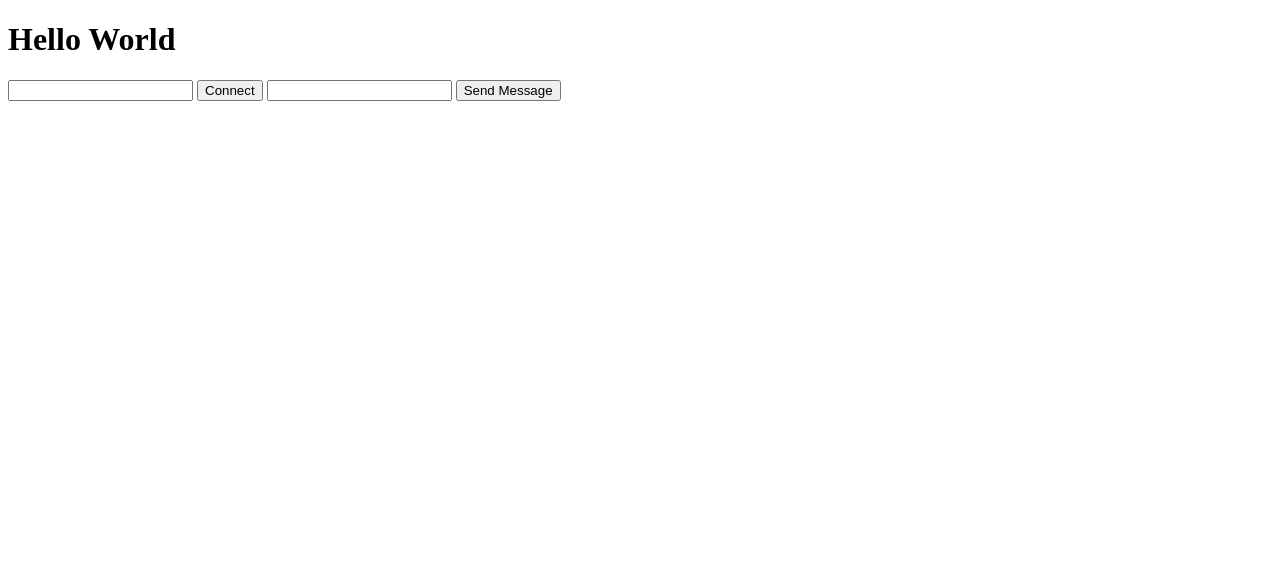
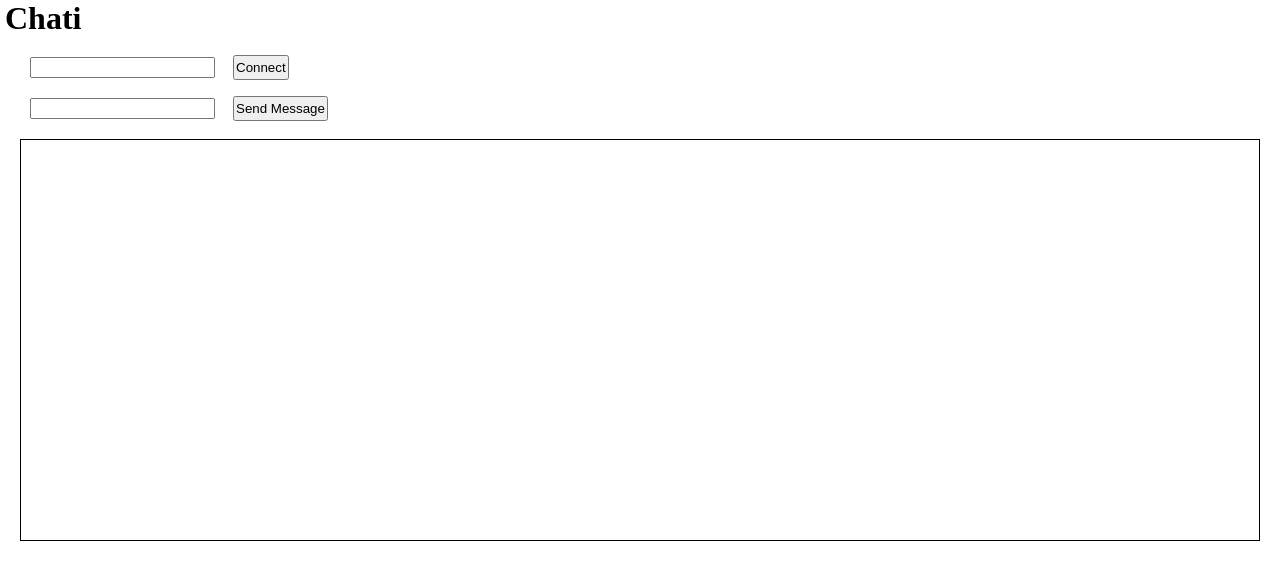
Before and after one commit to ethancs13/chaty-app, a website: page index.html in a window 1280 px wide. Drawn offline with Linux system fonts and the light colour scheme; a web font is replaced by a local one.

Commit message:
basic styling

```diff
--- a/index.html
+++ b/index.html
@@ -3,21 +3,110 @@
 <head>
     <meta charset="UTF-8">
     <meta name="viewport" content="width=device-width, initial-scale=1.0">
-    <title>Document</title>
+    <!-- Google Fonts Import -->
+    <link rel="preconnect" href="https://fonts.googleapis.com">
+    <link rel="preconnect" href="https://fonts.gstatic.com" crossorigin>
+    <link href="https://fonts.googleapis.com/css2?family=Agbalumo&family=Roboto:ital@0;1&display=swap" rel="stylesheet">
+    <title>Chati - Chat Application</title>
 </head>
 <body>
-    <h1>Hello World</h1>
-    <input id='name'>
-    <button onclick="connect();">Connect</button>
-    <input id="message">
-    <button onclick="sendMessage();">Send Message</button>
+
+    <h1>Chati</h1>
+
+    <!-- <div class="textBox">
+        <p>test</p>
+        <img src="https://www.freeiconspng.com/uploads/text-box-png-27.png" width="100" alt="Clipart PNG Text Box" />
+    </div> -->
+
+    <section class="wrapper">
+        <div>
+            <input id='name'>
+            <button onclick="connect();">Connect</button>
+        </div>
+        <div>
+            <input id="message">
+            <button onclick="sendMessage();">Send Message</button>
+        </div>
+    </section>
+
+    <div class="chatBox-wrapper">
+        <section class="chat-wrapper">
+            <span id="messages" style="height:400px">
+            </span>
+        </section>
+    </div>
+
+</body>
+
+<style>
+    html, body { margin: 0; height: 100%;}
+
+    body h1 {
+        font-family: 'Agbalumo', serif;
+        margin: 0;
+        padding: 0 5px;
+    }
+
+    #name, #message {
+        margin: 10px;
+    }
+
+    button {
+        margin: 8px;
+        padding: 1px;
+    }
+
+    .left, .right { display: flex; }
+    .left { justify-content: flex-start; }
+    .right { justify-content: flex-end; }
+
+    .wrapper {
+        display: flex;
+        justify-content: space-around;
+        flex-direction: column;
+        align-items: flex-start;
+        margin: 10px 20px;
+    }
+    .wrapper div {
+        display: flex;
+        flex-direction: row;
+    }
+
+    #messages {
+        display: flex;
+        flex-direction: column;
+        width: 100%;
+        justify-content: flex-end;
+        /* margin: 10px 0; */
+        /* padding: 20px; */
+    }
+    #messages div {
+        padding: 10px;
+        border: solid black 0.3px;
+
+    }
+    .chat-wrapper {
+        width: 100%;
+
+    }
+    .chatBox-wrapper {
+        display: flex;
+        justify-content: center;
+        align-items: flex-end;
+        border: solid black 0.5px;
+        margin: 10px 20px;
+    }
+    /* .textBox p {
+        position: absolute;
+        margin-left: 20px;
+    } */
 
 
-
-    <span id="messages"></span>
-</body>
+</style>
 
 <script>
+
+
     let socket;
 
     function connect() {
@@ -34,14 +123,26 @@
             let jsonData = JSON.parse(event.data)
 
             if (jsonData.message) {
-                addMessageToPage(`${jsonData.name}: ${jsonData.message}`)
+                addMessageToPage(`${jsonData.name}: ${jsonData.message}`, `${jsonData.name}`)
             } else {
-                addMessageToPage(`${jsonData.announcement}`)
+                addMessageToPage(`${jsonData.announcement}`, `test`)
             }
         })
     }
 
     function sendMessage() {
+        let messagesContainer = document.querySelector('#messages')
+
+        // let height = (messagesContainer.childNodes.length * 71)
+        // if (height > 300) {
+
+        // } else {
+        //     height += 200
+        // }
+
+        // let main_wrapper = document.querySelector('.chatBox-wrapper')
+        // main_wrapper.setAttribute('style','height:' + height + 'px')
+
         let message = document.getElementById('message').value;
 
         socket.send(JSON.stringify({message}))
@@ -49,10 +150,24 @@
         addMessageToPage(`Me: ${message}`)
     }
 
-    function addMessageToPage(message) {
+    function addMessageToPage(message, name) {
+        let container = document.createElement('div')
+        if (name) {
+            container.classList.add('left')
+        } else {
+            container.classList.add('right')
+        }
+        let image = document.createElement('img')
+        image.src = 'https://www.freeiconspng.com/uploads/text-box-png-27.png'
+        image.width = '200'
+
         let textMessage = document.createElement('p');
         textMessage.appendChild(document.createTextNode(message));
-        document.getElementById('messages').appendChild(textMessage);
+
+        // container.appendChild(image)
+        container.appendChild(textMessage)
+
+        document.getElementById('messages').appendChild(container);
     }
 </script>
 </html>
--- a/index.js
+++ b/index.js
@@ -13,19 +13,18 @@ wss.on('connection', function (ws) {
 
     ws.on('message', function (data) {
         let jsonData = JSON.parse(data);
-
         if (jsonData.name) {
             console.log(`${jsonData.name} has connected.`);
             ws.name = jsonData.name
             wss.clients.forEach(function (client) {
+                if (client.readyState === WebSocket.OPEN && ws.name !== client.name) {
 
-                if (client.readState === WebSocket.OPEN && ws.name !== client.name) {
                     client.send( JSON.stringify({ announcement: `${ws.name} has joined.` }))
                 }
             })
         } else {
             wss.clients.forEach( function (client) {
-                if (client.readState === WebSocket.OPEN && ws.name !== client.name) {
+                if (client.readyState === WebSocket.OPEN && ws.name !== client.name) {
                     client.send( JSON.stringify({ name: ws.name, message: jsonData.message }))
                 }
             })
--- /dev/null
+++ b/style.css
@@ -0,0 +1,18 @@
+#name {
+
+}
+
+#message {
+
+}
+
+.wrapper {
+    display: flex;
+    justify-content: space-around;
+    flex-direction: column;
+    align-items: center;
+}
+
+#messages {
+
+}
```
Also changed, not shown: server.js (deleted).
